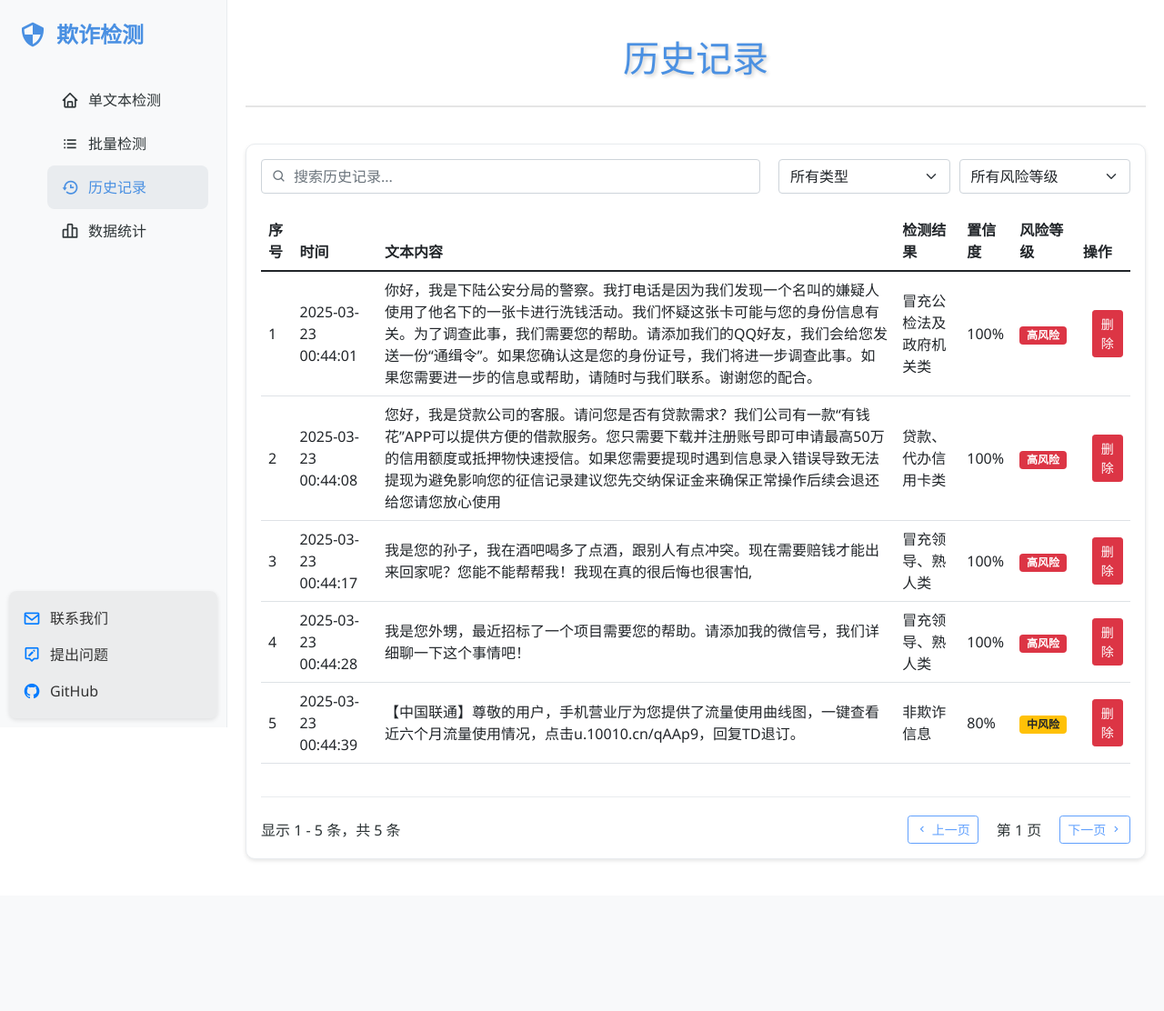
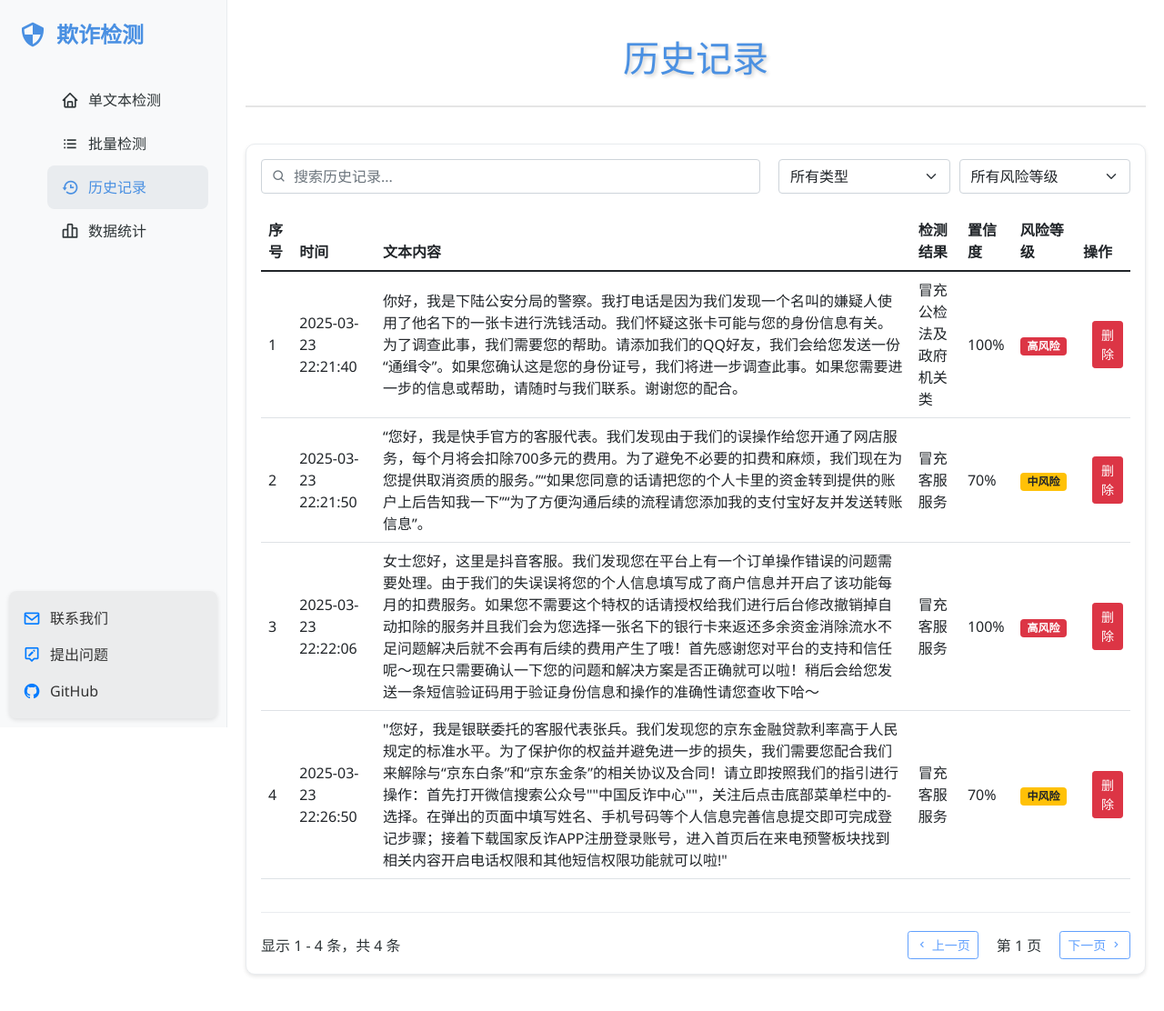
Before and after one commit to Ba-YH/fraud, a Flask app: page /history in a window 1280 px wide. Shown: the whole page at 91% size. Before the commit the page ends 946 px from the top, so only its background shows below. Run offline with Flask 3, Linux system fonts and the light colour scheme; parts of the project's set-up code (start-up, migrations or seed data) failed here and were passed over; some libraries are stand-ins or nearby versions.

Commit message:
更新弹出框和更新id

```diff
--- a/backend/app.py
+++ b/backend/app.py
@@ -71,27 +71,6 @@ def save_detection_history(text, result, confidence):
     except Exception as e:
         app.logger.error(f"保存历史记录失败: {str(e)}")
 
-def delete_detection_history(record_id):
-    """删除检测历史记录"""
-    try:
-        if HISTORY_FILE.exists():
-            with open(HISTORY_FILE, 'r', encoding='utf-8') as f:
-                history = json.load(f)
-
-            # 过滤掉要删除的记录
-            updated_history = [record for record in history if record['id'] != record_id]
-
-            # 将更新后的历史记录写回文件
-            with open(HISTORY_FILE, 'w', encoding='utf-8') as f:
-                json.dump(updated_history, f, ensure_ascii=False, indent=2)
-
-            return True  # 删除成功
-        else:
-            app.logger.error("历史记录文件不存在")
-            return False  # 文件不存在
-    except Exception as e:
-        app.logger.error(f"删除历史记录失败: {str(e)}")
-        return False  # 删除失败
 @app.route('/')
 def index():
     """首页"""
@@ -130,18 +109,22 @@ def get_history():
 
 @app.route('/delete_record/<int:record_id>', methods=['DELETE'])
 def delete_record(record_id):
-    """删除历史记录API"""
+    """删除历史记录API并更新 ID"""
     try:
         if HISTORY_FILE.exists():
             with open(HISTORY_FILE, 'r', encoding='utf-8') as f:
                 history = json.load(f)
 
             # 根据 ID 删除记录
-            history = [record for record in history if record['id'] != record_id]
+            updated_history = [record for record in history if record['id'] != record_id]
+
+            # 更新 ID
+            for index, record in enumerate(updated_history):
+                record['id'] = index + 1  # 从 1 开始更新 ID
 
             # 将更新后的历史记录写回文件
             with open(HISTORY_FILE, 'w', encoding='utf-8') as f:
-                json.dump(history, f, ensure_ascii=False)
+                json.dump(updated_history, f, ensure_ascii=False)
 
             return '', 204  # 返回204 No Content
         return jsonify({'status': 'error', 'message': '文件不存在'}), 404
@@ -297,10 +280,11 @@ def batch_process():
 
         results = []
         for text in texts:
+            print(text)
             processed_text = process_text(preprocess_text(text))
-            label,pro= best_model.predict(processed_text.reshape(1, -1))
-            label_idx = label
-            confidence = float(pro)
+            prediction = best_model.predict_proba(processed_text.reshape(1, -1))
+            label_idx = prediction.argmax()
+            confidence = float(prediction.max())
             result = LABEL_MAPPING[label_idx]
 
             results.append({
--- a/backend/data/history.json
+++ b/backend/data/history.json
@@ -1,37 +1 @@
-[
-  {
-    "id": 1,
-    "text": "你好，我是下陆公安分局的警察。我打电话是因为我们发现一个名叫的嫌疑人使用了他名下的一张卡进行洗钱活动。我们怀疑这张卡可能与您的身份信息有关。为了调查此事，我们需要您的帮助。请添加我们的QQ好友，我们会给您发送一份“通缉令”。如果您确认这是您的身份证号，我们将进一步调查此事。如果您需要进一步的信息或帮助，请随时与我们联系。谢谢您的配合。",
-    "result": "冒充公检法及政府机关类",
-    "confidence": 0.9999999999999999,
-    "timestamp": "2025-03-23 00:44:01"
-  },
-  {
-    "id": 2,
-    "text": "您好，我是贷款公司的客服。请问您是否有贷款需求？我们公司有一款“有钱花”APP可以提供方便的借款服务。您只需要下载并注册账号即可申请最高50万的信用额度或抵押物快速授信。如果您需要提现时遇到信息录入错误导致无法提现为避免影响您的征信记录建议您先交纳保证金来确保正常操作后续会退还给您请您放心使用",
-    "result": "贷款、代办信用卡类",
-    "confidence": 0.9999999999999999,
-    "timestamp": "2025-03-23 00:44:08"
-  },
-  {
-    "id": 3,
-    "text": "我是您的孙子，我在酒吧喝多了点酒，跟别人有点冲突。现在需要赔钱才能出来回家呢？您能不能帮帮我！我现在真的很后悔也很害怕,",
-    "result": "冒充领导、熟人类",
-    "confidence": 0.9999999999999999,
-    "timestamp": "2025-03-23 00:44:17"
-  },
-  {
-    "id": 4,
-    "text": "我是您外甥，最近招标了一个项目需要您的帮助。请添加我的微信号，我们详细聊一下这个事情吧！",
-    "result": "冒充领导、熟人类",
-    "confidence": 0.9999999999999999,
-    "timestamp": "2025-03-23 00:44:28"
-  },
-  {
-    "id": 5,
-    "text": "【中国联通】尊敬的用户，手机营业厅为您提供了流量使用曲线图，一键查看近六个月流量使用情况，点击u.10010.cn/qAAp9，回复TD退订。",
-    "result": "非欺诈信息",
-    "confidence": 0.7999999999999999,
-    "timestamp": "2025-03-23 00:44:39"
-  }
-]
+[{"id": 1, "text": "你好，我是下陆公安分局的警察。我打电话是因为我们发现一个名叫的嫌疑人使用了他名下的一张卡进行洗钱活动。我们怀疑这张卡可能与您的身份信息有关。为了调查此事，我们需要您的帮助。请添加我们的QQ好友，我们会给您发送一份“通缉令”。如果您确认这是您的身份证号，我们将进一步调查此事。如果您需要进一步的信息或帮助，请随时与我们联系。谢谢您的配合。", "result": "冒充公检法及政府机关类", "confidence": 0.9999999999999999, "timestamp": "2025-03-23 22:21:40"}, {"id": 2, "text": "“您好，我是快手官方的客服代表。我们发现由于我们的误操作给您开通了网店服务，每个月将会扣除700多元的费用。为了避免不必要的扣费和麻烦，我们现在为您提供取消资质的服务。”“如果您同意的话请把您的个人卡里的资金转到提供的账户上后告知我一下”“为了方便沟通后续的流程请您添加我的支付宝好友并发送转账信息”。", "result": "冒充客服服务", "confidence": 0.7, "timestamp": "2025-03-23 22:21:50"}, {"id": 3, "text": "女士您好，这里是抖音客服。我们发现您在平台上有一个订单操作错误的问题需要处理。由于我们的失误误将您的个人信息填写成了商户信息并开启了该功能每月的扣费服务。如果您不需要这个特权的话请授权给我们进行后台修改撤销掉自动扣除的服务并且我们会为您选择一张名下的银行卡来返还多余资金消除流水不足问题解决后就不会再有后续的费用产生了哦！首先感谢您对平台的支持和信任呢～现在只需要确认一下您的问题和解决方案是否正确就可以啦！稍后会给您发送一条短信验证码用于验证身份信息和操作的准确性请您查收下哈～", "result": "冒充客服服务", "confidence": 0.9999999999999999, "timestamp": "2025-03-23 22:22:06"}, {"id": 4, "text": "\"您好，我是银联委托的客服代表张兵。我们发现您的京东金融贷款利率高于人民规定的标准水平。为了保护你的权益并避免进一步的损失，我们需要您配合我们来解除与“京东白条”和“京东金条”的相关协议及合同！请立即按照我们的指引进行操作：首先打开微信搜索公众号\"\"中国反诈中心\"\"，关注后点击底部菜单栏中的-选择。在弹出的页面中填写姓名、手机号码等个人信息完善信息提交即可完成登记步骤；接着下载国家反诈APP注册登录账号，进入首页后在来电预警板块找到相关内容开启电话权限和其他短信权限功能就可以啦!\"", "result": "冒充客服服务", "confidence": 0.7, "timestamp": "2025-03-23 22:26:50"}]
--- a/frontend/static/js/history.js
+++ b/frontend/static/js/history.js
@@ -99,27 +99,41 @@ document.addEventListener('DOMContentLoaded', function() {
         deleteButtons.forEach(button => {
             button.addEventListener('click', function() {
                 const recordId = this.getAttribute('data-id');
-                if (confirm('确定要删除这条记录吗？')) {
                 deleteRecord(recordId);
-                }
             });
         });
     }
 
     async function deleteRecord(recordId) {
+        // 使用 SweetAlert2 弹出确认框
+        const { isConfirmed } = await Swal.fire({
+            title: '确认删除',
+            text: '您确定要删除这条记录吗？',
+            icon: 'warning',
+            showCancelButton: true,
+            confirmButtonText: '删除',
+            cancelButtonText: '取消'
+        });
+
+        if (isConfirmed) {
             try {
                 const response = await fetch(`/delete_record/${recordId}`, { method: 'DELETE' });
                 if (response.ok) {
-                alert('记录已删除');
+                    Swal.fire('已删除!', '记录已删除', 'success');
                     fetchHistory(); // 重新加载数据
                 } else {
-                alert('删除失败，请重试');
+                    Swal.fire('删除失败', '请重试', 'error');
                 }
             } catch (error) {
                 console.error('错误:', error);
-            alert('删除失败，请重试');
+                Swal.fire('删除失败', '请重试', 'error');
+            }
+        } else {
+            Swal.fire('已取消', '删除操作已取消', 'info');
         }
     }
+
+
 
     function applyFilters() {
         const searchTerm = searchInput.value.toLowerCase();
--- a/frontend/templates/history.html
+++ b/frontend/templates/history.html
@@ -5,6 +5,7 @@
 {% block page_title %}历史记录{% endblock %}
 
 {% block content %}
+<script src="https://cdn.jsdelivr.net/npm/sweetalert2@11"></script>
 <div class="history-container">
     <div class="card">
         <div class="card-body">
```
Lines whose indentation alone changed are shown as unchanged.
